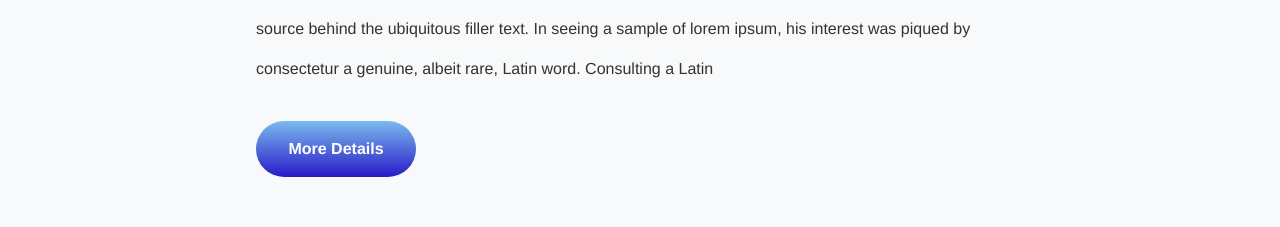
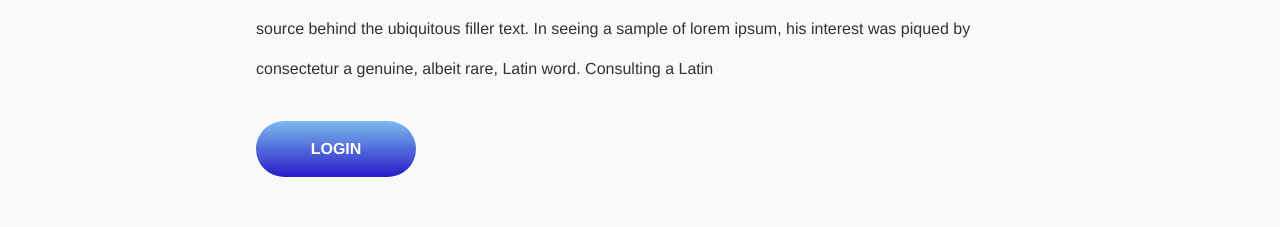
Before and after one commit to Marg-team/frontend, a React (Create React App) app: page / in a window 1280 px wide. Shown: the part 2462-2689 px from the top of the page. Built offline with nearby package versions, Linux system fonts and the light colour scheme.

Commit message:
GreButton

```diff
--- /dev/null
+++ b/src/ui/components/Button/GreButton.js
@@ -0,0 +1,8 @@
+import React from 'react'
+import * as styles from './GreButton.module.css'
+
+export default function GreButton() {
+    return (
+        <button type="button" className={styles.login_button_gre}>LOGIN</button>
+    )
+}
--- /dev/null
+++ b/src/ui/components/Button/GreButton.module.css
@@ -0,0 +1,11 @@
+.login_button_gre{
+    font-weight: bold;
+    width: 10rem;
+    border-radius: 30px;
+    background-image: linear-gradient(to bottom, #7BBBEE 0%, #281AC8 100%);
+    border: none;
+    color: white;
+    text-align: center;
+    font-size: 16px;
+    height: 3.5rem;
+}
--- a/src/ui/screens/home/components/about/HomeAbout.js
+++ b/src/ui/screens/home/components/about/HomeAbout.js
@@ -2,6 +2,7 @@ import React from 'react'
 import { Row, Col } from 'react-bootstrap'
 import * as styles from './HomeAbout.module.css'
 import boat from '../../../../assets/images/1boat.jpg'
+import GreButton from '../../../../components/Button/GreButton'
 
 export default function HomeAbout() {
     return (
@@ -21,7 +22,7 @@ export default function HomeAbout() {
                         was piqued by consectetur a genuine, albeit rare, Latin word.
                         Consulting a Latin dictionary led McClintock to a passage from .
                     </p>
-                    <button type="button" className={styles.login_button_gre}>LOGIN</button>
+                    <GreButton>LOGIN</GreButton>
                 </Col>
             </Row>
         </section>
--- a/src/ui/screens/home/components/about/HomeAbout.module.css
+++ b/src/ui/screens/home/components/about/HomeAbout.module.css
@@ -51,15 +51,3 @@
     margin-bottom: 16px;
     margin-top: 12px;
 }
-
-.login_button_gre{
-    font-weight: bold;
-    width: 10rem;
-    border-radius: 30px;
-    background-image: linear-gradient(to bottom, #7BBBEE 0%, #281AC8 100%);
-    border: none;
-    color: white;
-    text-align: center;
-    font-size: 16px;
-    height: 3.5rem;
-}
--- a/src/ui/screens/home/components/details/HomeDetails.js
+++ b/src/ui/screens/home/components/details/HomeDetails.js
@@ -1,4 +1,5 @@
 import React from 'react'
+import GreButton from '../../../../components/Button/GreButton'
 import * as styles from './HomeDetails.module.css'
 
 export default function HomeDetails() {
@@ -13,7 +14,7 @@ export default function HomeDetails() {
                     text. In seeing a sample of lorem ipsum, his interest was piqued by
                     consectetur a genuine, albeit rare, Latin word. Consulting a Latin </p>
                 </div>
-                <button type="button" className={styles.login_button_gre}>More Details</button>
+                <GreButton>More Details</GreButton>
             </div>
         </section>
     )
--- a/src/ui/screens/home/components/details/HomeDetails.module.css
+++ b/src/ui/screens/home/components/details/HomeDetails.module.css
@@ -1,15 +1,3 @@
-.login_button_gre{
-    font-weight: bold;
-    width: 10rem;
-    border-radius: 30px;
-    background-image: linear-gradient(to bottom, #7BBBEE 0%, #281AC8 100%);
-    border: none;
-    color: white;
-    text-align: center;
-    font-size: 16px;
-    height: 3.5rem;
-}
-
 .details{
     display: flex;
 }
--- a/src/ui/screens/home/components/feedback/Feedback.js
+++ b/src/ui/screens/home/components/feedback/Feedback.js
@@ -1,4 +1,5 @@
 import React from 'react'
+import GreButton from '../../../../components/Button/GreButton'
 import * as styles from './Feedback.module.css'
 
 export default function Feedback() {
@@ -21,7 +22,7 @@ export default function Feedback() {
                                 <input class="form-control height " type="text" name="postTitle" placeholder="Email"/>
                                 <textarea class="form-control widths" name="postBody" rows="8" cols="30" placeholder="Type here"></textarea>
                             </div>
-                            <button type="button" className={styles.login_button_gre}>SEND</button>
+                            <GreButton>SEND</GreButton>
                         </form>
                     </div>
                 </div>
--- a/src/ui/screens/home/components/feedback/Feedback.module.css
+++ b/src/ui/screens/home/components/feedback/Feedback.module.css
@@ -9,18 +9,6 @@ svg.up{
 
 svg.down{
     transform: translateY(1px) !important;
-}
-
-.login_button_gre{
-    font-weight: bold;
-    width: 10rem;
-    border-radius: 30px;
-    background-image: linear-gradient(to bottom, #7BBBEE 0%, #281AC8 100%);
-    border: none;
-    color: white;
-    text-align: center;
-    font-size: 16px;
-    height: 3.5rem;
 }
 
 .feedback{
--- a/src/ui/screens/home/components/volunteer/Volunteer.js
+++ b/src/ui/screens/home/components/volunteer/Volunteer.js
@@ -1,4 +1,5 @@
 import React from 'react'
+import GreButton from '../../../../components/Button/GreButton'
 import * as styles from './Volunteer.module.css'
 
 export default function Volunteer() {
@@ -10,7 +11,7 @@ export default function Volunteer() {
                 <div className={styles.line}></div>
                 <p>Want to help the community? Become a </p>
                 <p>Want to help the community? Become a</p>
-                <button type="button" className={styles.login_button_gre}>Apply here</button>
+                <GreButton>Apply here</GreButton>
             </div>
         </section>
     )
--- a/src/ui/screens/home/components/volunteer/Volunteer.module.css
+++ b/src/ui/screens/home/components/volunteer/Volunteer.module.css
@@ -7,19 +7,6 @@
     margin-bottom: 16px;
     margin-top: 12px;
 }
-
-.login_button_gre{
-    font-weight: bold;
-    width: 10rem;
-    border-radius: 30px;
-    background-image: linear-gradient(to bottom, #7BBBEE 0%, #281AC8 100%);
-    border: none;
-    color: white;
-    text-align: center;
-    font-size: 16px;
-    height: 3.5rem;
-}
-
 .volunteer{
     display: flex;
     flex-direction: column;
```
